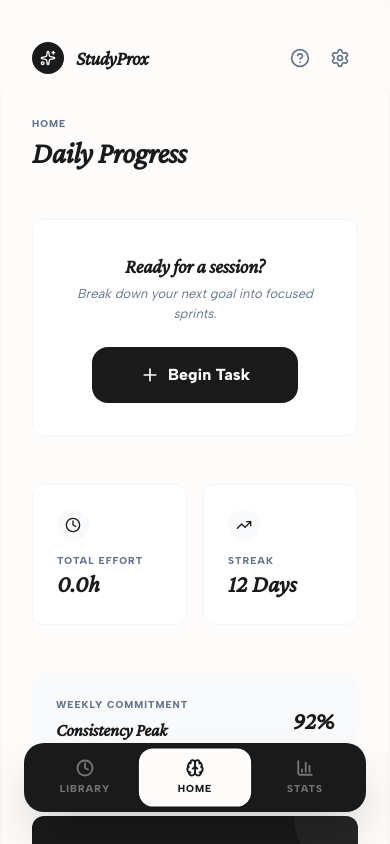
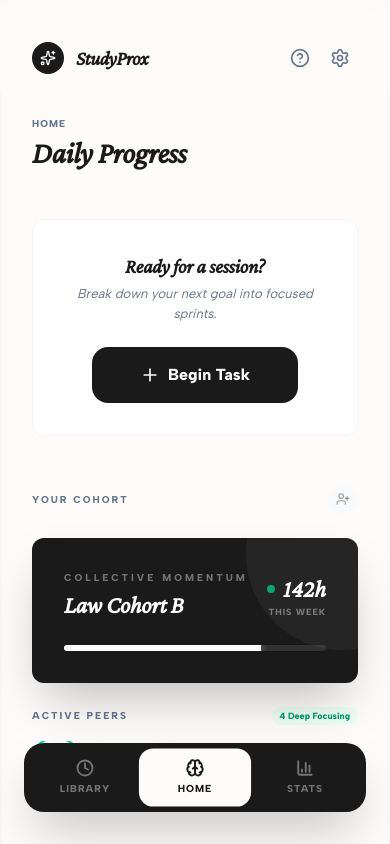
Before and after one commit to chuckabox/StudyProx, a React (Vite) app: page / in a window 390 px wide. Built offline with nearby package versions, Linux system fonts and the light colour scheme.

Commit message:
feat: implement core layout, social analytics, and landing dashboard components

```diff
--- a/src/components/analytics/SocialAnalytics.jsx
+++ b/src/components/analytics/SocialAnalytics.jsx
@@ -120,24 +120,28 @@ export function SocialAnalytics({ stats }) {
       </section>
 
       {/* Personal Stats Table */}
-      <section className="grid grid-cols-2 gap-4 stagger-2">
-        <div className="card-scholar p-5 flex flex-col justify-between min-h-[100px]">
-          <p className="text-[10px] font-bold uppercase tracking-widest text-muted">Total Hours</p>
-          <p className="text-2xl font-serif font-bold text-ink italic">{stats?.totalHours?.toFixed(1) || '0.0'}h</p>
+      <section className="grid grid-cols-3 gap-3 stagger-2">
+        <div className="card-scholar p-4 flex flex-col justify-between min-h-[90px]">
+          <p className="text-[10px] font-bold uppercase tracking-widest text-muted">Total Effort</p>
+          <p className="text-xl font-serif font-bold text-ink italic">{stats?.totalHours?.toFixed(1) || '0.0'}h</p>
+        </div>
+        <div className="card-scholar p-4 flex flex-col justify-between min-h-[90px]">
+          <p className="text-[10px] font-bold uppercase tracking-widest text-muted">Streak</p>
+          <p className="text-xl font-serif font-bold text-ink italic">12 Days</p>
         </div>
         <div className={cn(
-          "card-scholar p-5 flex flex-col justify-between min-h-[100px] border-2 relative group",
+          "card-scholar p-4 flex flex-col justify-between min-h-[90px] border-2 relative group",
           stats?.sessionsAborted > 0 ? "border-red-100 bg-red-50/50" : "border-slate-100"
         )}>
-          <div className="absolute top-4 right-4 text-slate-300 hover:text-ink transition-colors cursor-help">
-            <Info size={12} />
+          <div className="absolute top-3 right-3 text-slate-300 hover:text-ink transition-colors cursor-help">
+            <Info size={10} />
             <div className="absolute bottom-full right-0 mb-2 w-32 p-2 bg-ink text-paper text-[8px] rounded-lg opacity-0 group-hover:opacity-100 pointer-events-none transition-opacity shadow-xl z-50">
               Recorded each time you cancel an active plan or focus session.
             </div>
           </div>
           <p className="text-[10px] font-bold uppercase tracking-widest text-red-400">Slip Ups</p>
           <p className={cn(
-            "text-2xl font-serif font-bold italic",
+            "text-xl font-serif font-bold italic",
             stats?.sessionsAborted > 0 ? "text-red-600" : "text-ink"
           )}>
             {stats?.sessionsAborted || 0}
--- a/src/components/dashboard/LandingDashboard.jsx
+++ b/src/components/dashboard/LandingDashboard.jsx
@@ -1,5 +1,5 @@
 import React, { useState, useEffect } from 'react';
-import { Plus, Check, Zap, CheckCircle2, TrendingUp, Clock } from 'lucide-react';
+import { Plus, Check, Zap, CheckCircle2, TrendingUp, Clock, UserPlus } from 'lucide-react';
 import { cn } from '../../lib/utils';
 
 export function LandingDashboard({ activeTask, stats, onStartNew, onUpdateSubtask, onStartFocus, onCancelTask }) {
@@ -97,64 +97,63 @@ export function LandingDashboard({ activeTask, stats, onStartNew, onUpdateSubtas
 
 
 
-          <section className="grid grid-cols-2 gap-4 stagger-3">
-            <div className="card-scholar p-6 space-y-3 hover:bg-white transition-all">
-              <div className="w-8 h-8 bg-slate-50 rounded-lg flex items-center justify-center">
-                <Clock className="w-4 h-4 text-ink" />
+          <section className="space-y-6 stagger-3">
+            <header className="flex items-center justify-between">
+              <p className="text-[10px] font-bold uppercase tracking-[0.2em] text-muted">Your Cohort</p>
+              <button className="p-2 bg-slate-50 text-ink/40 hover:text-ink rounded-lg transition-all active:scale-90">
+                <UserPlus size={14} />
+              </button>
+            </header>
+
+            <div className="card-scholar bg-ink text-paper border-none p-8 flex flex-col gap-6 group overflow-hidden relative shadow-2xl">
+              <div className="absolute top-0 right-0 w-48 h-48 bg-white/5 rounded-full -mr-20 -mt-20 transition-transform group-hover:scale-110 duration-1000" />
+
+              <div className="relative z-10 flex items-center justify-between">
+                <div className="space-y-1">
+                  <p className="text-[10px] font-bold uppercase tracking-[0.3em] text-paper/40">Collective Momentum</p>
+                  <h4 className="text-2xl font-serif font-bold italic">Law Cohort B</h4>
+                </div>
+                <div className="text-right">
+                  <div className="flex items-center gap-2 justify-end">
+                    <div className="w-2 h-2 rounded-full bg-emerald-400 animate-pulse" />
+                    <p className="text-2xl font-serif font-bold italic">142h</p>
+                  </div>
+                  <p className="text-[9px] font-bold uppercase tracking-widest text-paper/40">This Week</p>
+                </div>
               </div>
-              <div>
-                <p className="text-[10px] font-bold uppercase tracking-widest text-muted">Total Effort</p>
-                <p className="text-2xl font-serif font-bold text-ink italic">{stats?.totalHours?.toFixed(1) || '0.0'}h</p>
-              </div>
-            </div>
-            <div className="card-scholar p-6 space-y-3 hover:bg-white transition-all">
-              <div className="w-8 h-8 bg-slate-50 rounded-lg flex items-center justify-center">
-                <TrendingUp className="w-4 h-4 text-ink" />
-              </div>
-              <div>
-                <p className="text-[10px] font-bold uppercase tracking-widest text-muted">Streak</p>
-                <p className="text-2xl font-serif font-bold text-ink italic">12 Days</p>
-              </div>
-            </div>
-          </section>
 
-          <section className="card-scholar bg-slate-50 border-none p-6 flex items-center justify-between stagger-4 hover:bg-slate-100 transition-all cursor-default">
-            <div className="space-y-1">
-              <p className="text-[10px] font-bold uppercase tracking-widest text-muted">Weekly Commitment</p>
-              <h4 className="font-serif font-bold text-lg text-ink italic">Consistency Peak</h4>
-            </div>
-            <div className="text-right">
-              <p className="text-2xl font-serif font-bold text-ink italic">92%</p>
-            </div>
-          </section>
-
-          {/* Social Proof - Theme 1.3 Social Studying */}
-          <section className="space-y-6 stagger-5">
-            <div className="card-scholar bg-ink text-paper border-none p-6 flex items-center justify-between group overflow-hidden relative">
-              <div className="absolute top-0 right-0 w-32 h-32 bg-paper/5 rounded-full -mr-16 -mt-16 transition-transform group-hover:scale-150 duration-700" />
-              <div className="relative z-10 space-y-1">
-                <p className="text-[10px] font-bold uppercase tracking-[0.2em] text-paper/40">Global Momentum</p>
-                <h4 className="text-xl font-serif font-bold italic">Group: Law Cohort B</h4>
-              </div>
-              <div className="relative z-10 text-right">
-                <p className="text-2xl font-serif font-bold italic">142h</p>
-                <p className="text-[9px] font-bold uppercase tracking-widest text-paper/40">Collective Effort</p>
+              <div className="relative z-10 w-full h-1.5 bg-white/10 rounded-full overflow-hidden">
+                <div className="h-full bg-paper w-3/4 shadow-[0_0_10px_rgba(255,255,255,0.5)] transition-all duration-1000" />
               </div>
             </div>
 
             <div className="space-y-4">
-              <p className="text-[10px] font-bold uppercase tracking-[0.2em] text-muted">Peer Activity</p>
-              <div className="flex -space-x-3 overflow-hidden">
-                {[1, 2, 3, 4].map(i => (
-                  <div key={i} className="w-10 h-10 rounded-full border-2 border-paper bg-slate-100 flex items-center justify-center text-[10px] font-bold text-ink">
-                    {['SL', 'AM', 'JK', 'ER'][i-1]}
+              <div className="flex items-center justify-between">
+                <p className="text-[10px] font-bold uppercase tracking-[0.2em] text-muted">Active Peers</p>
+                <p className="text-[9px] font-bold text-emerald-600 bg-emerald-50 px-2 py-0.5 rounded-full">4 Deep Focusing</p>
+              </div>
+              <div className="flex items-center gap-3">
+                <div className="flex -space-x-3 overflow-hidden">
+                  {['SL', 'AM', 'JK', 'ER'].map((initials, i) => (
+                    <div
+                      key={i}
+                      className={cn(
+                        "w-12 h-12 rounded-full border-4 border-paper bg-slate-100 flex items-center justify-center text-[11px] font-bold text-ink shadow-sm relative group",
+                        i === 0 && "ring-2 ring-emerald-400 ring-offset-2"
+                      )}
+                    >
+                      {initials}
+                      {i === 0 && <div className="absolute bottom-0 right-0 w-3 h-3 bg-emerald-500 rounded-full border-2 border-paper" />}
+                    </div>
+                  ))}
+                  <div className="w-12 h-12 rounded-full border-4 border-paper bg-ink text-paper flex items-center justify-center text-[10px] font-bold">
+                    +12
                   </div>
-                ))}
-                <div className="w-10 h-10 rounded-full border-2 border-paper bg-ink text-paper flex items-center justify-center text-[10px] font-bold">
-                  +12
+                </div>
+                <div className="flex-1">
+                  <p className="text-[11px] text-ink/80 font-medium leading-tight">Sarah L. and 3 others started sessions in the last hour.</p>
                 </div>
               </div>
-              <p className="text-[11px] text-muted italic">Sarah L. and 3 others are currently in Deep Focus sessions.</p>
             </div>
           </section>
         </div>
--- a/src/components/layout/Layout.jsx
+++ b/src/components/layout/Layout.jsx
@@ -17,6 +17,9 @@ export function Layout({ children, currentView, setView, isHardLocked, onOpenSet
         <div className="hidden sm:flex absolute top-8 left-1/2 -translate-x-1/2 w-28 h-7 bg-black rounded-full z-[100] items-center justify-end px-4">
           <div className="w-2 h-2 rounded-full bg-[#1a1a1a] shadow-[inset_0_0_2px_rgba(255,255,255,0.2)]" />
         </div>
+
+        {/* Top Bezel Spacer */}
+        <div className="hidden sm:block h-8" />
 
         {/* Internal Screen Container */}
         <div className={cn(
```
